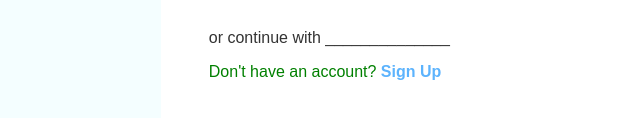
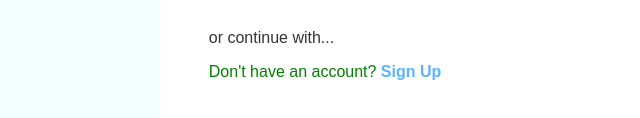
Before and after one commit to yosefbenti/Login.github.io, a plain HTML site: page index.html in a window 1280 px wide. Shown: the part 544-662 px from the top of the page, 588-1228 px from the left. Drawn offline with Linux system fonts and the light colour scheme.

Commit message:
log change

```diff
--- a/index.html
+++ b/index.html
@@ -30,7 +30,7 @@
                 <button type="submit" class="submit-button">Login</button>
             </form>
             <div class="alternative-options">
-                <p class="alternative-text">or continue with ______________</p>
+                <p class="alternative-text">or continue with...</p>
                 <p class="sign-up-text">Don't have an account? <a href="#" class="sign-up-link">Sign Up</a></p>
             </div>
         </div>
```
